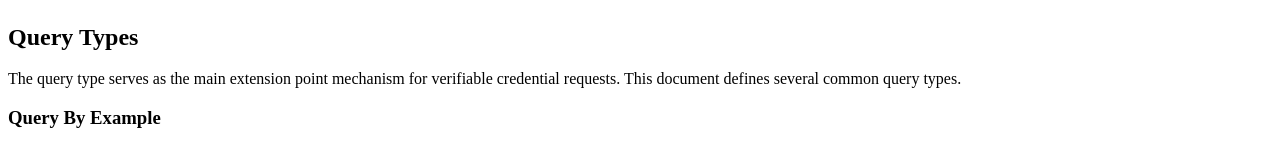
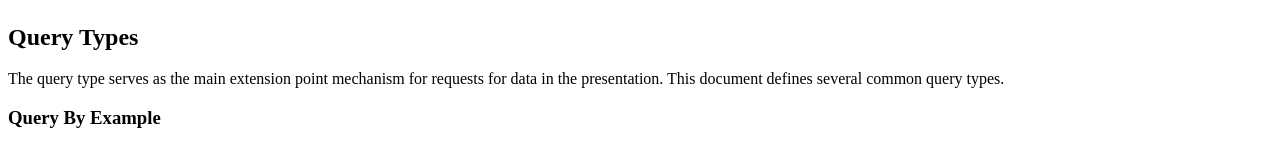
Before and after one commit to w3c-ccg/vp-request-spec, a plain HTML site: page index.html in a window 1280 px wide. Shown: the part 563-711 px from the top of the page. Drawn offline with Linux system fonts and the light colour scheme; a script that the page names is missing.

Commit message:
Update index.html (update wording)
Co-Authored-By: Dave Longley <dlongley@digitalbazaar.com>

```diff
--- a/index.html
+++ b/index.html
@@ -180,7 +180,7 @@ it wishes to perform from the receiver.
 
       <p>
 The <a>query type</a> serves as the main extension point mechanism for
-verifiable credential requests. This document defines several common query
+requests for data in the presentation. This document defines several common query
 types.
       </p>
 
```
